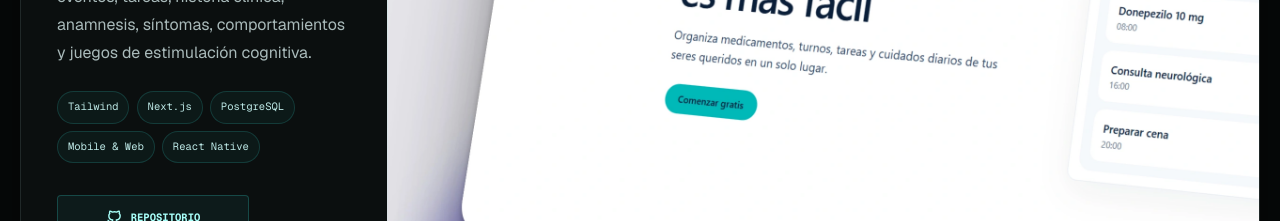
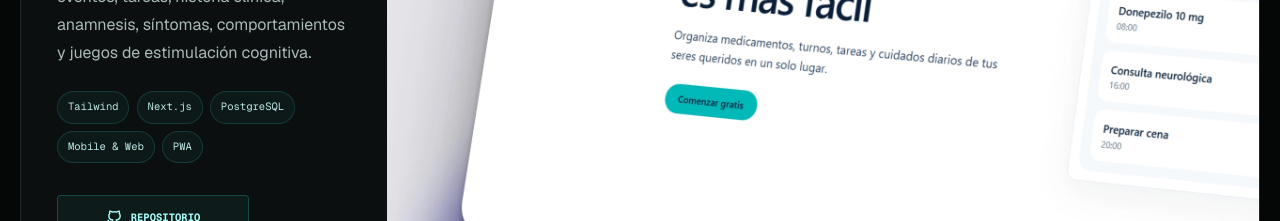
Before and after one commit to nicoplacente/new-portfolio, a Next.js app: page / in a window 1280 px wide. Shown: the part 6780-7001 px from the top of the page. Built offline with nearby package versions, Linux system fonts and the light colour scheme.

Commit message:
fix txt cuida

```diff
--- a/src/app/page.jsx
+++ b/src/app/page.jsx
@@ -63,13 +63,7 @@ const projects = [
     image: "/projects/cuida.webp",
     description:
       "App gratuita para organizar el cuidado de personas con demencia, Alzheimer, o cualquier condición que requiera acompañamiento. La aplicación permite que una familia se registre, centralice información importante y mantenga a todos al tanto de medicamentos, eventos, tareas, historia clínica, anamnesis, síntomas, comportamientos y juegos de estimulación cognitiva.",
-    stack: [
-      "Tailwind",
-      "Next.js",
-      "PostgreSQL",
-      "Mobile & Web",
-      "React Native",
-    ],
+    stack: ["Tailwind", "Next.js", "PostgreSQL", "Mobile & Web", "PWA"],
     githubUrl: "https://github.com/nicoplacente/cuida",
     previewUrl: "https://cuida.codeluxe.tech/",
   },
```
